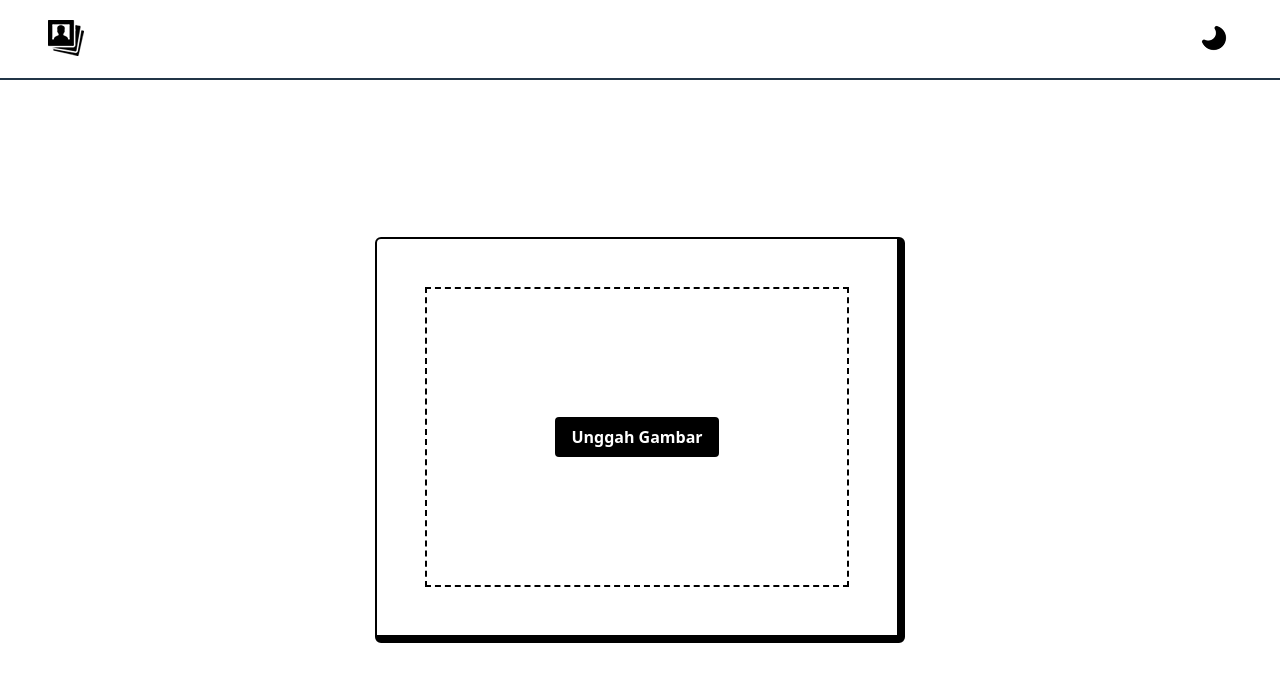
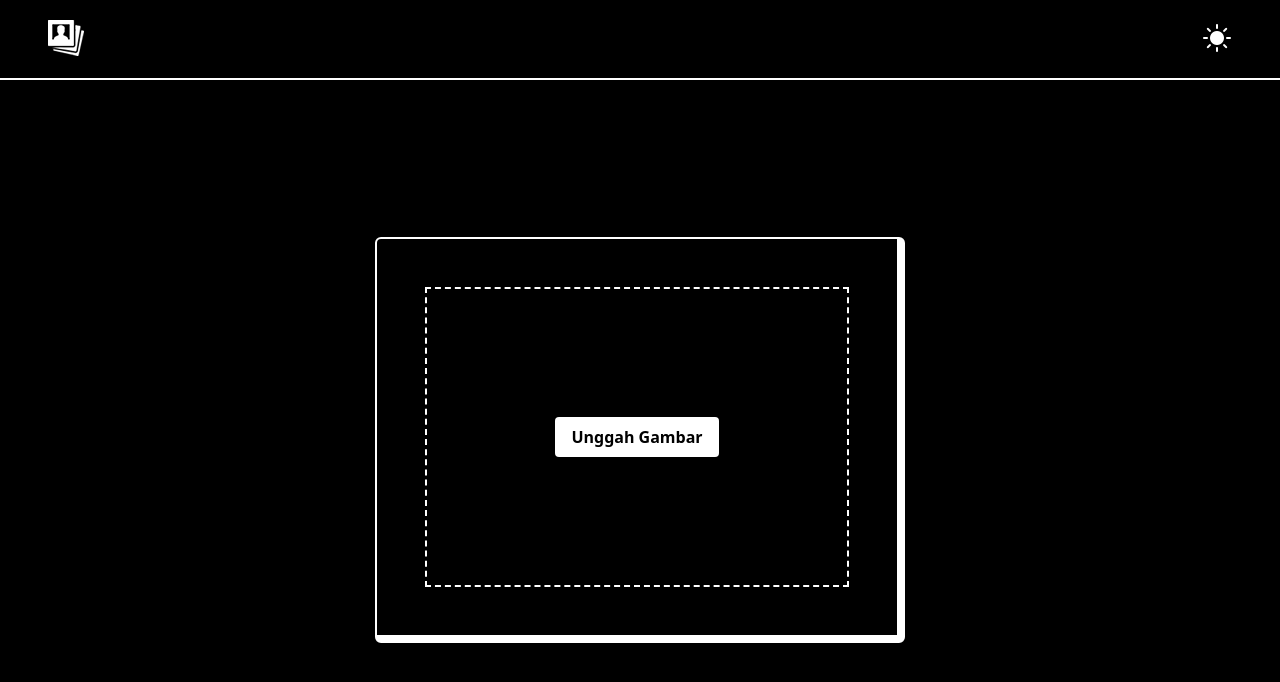
Before and after one commit to RizkiAlkarim/id-photo-maker, a React (Vite) app: page / in a window 1280 px wide. Shown: the top 682 px of the page. Built offline with nearby package versions, Linux system fonts and the light colour scheme.

Commit message:
feat: add dark theme

```diff
--- a/src/App.tsx
+++ b/src/App.tsx
@@ -2,15 +2,19 @@ import Navbar from "./components/navbar.tsx"
 import FileUploader from "./components/file-uploader.tsx"
 import Container from "./components/container.tsx"
 import EditMenu from "./components/edit-menu.tsx"
-import {useState, useEffect} from "react"
+import {useState} from "react"
 
 export default function App() {
+  const [theme, setTheme] = useState<boolean>(true)
+  function handleTheme(selectedTheme){
+    setTheme(selectedTheme)
+  }
 
   return (
-    <div className="h-screen max-w-screen">
-      <Navbar />
+    <div className={`${theme ? "bg-black text-white" : "bg-white text-black"} h-screen max-w-screen`}>
+      <Navbar handleTheme={handleTheme} theme={theme}/>
       <Container>
-        <EditMenu/>
+        <EditMenu theme={theme}/>
       </Container>
     </div>
   )
--- a/src/components/bg-selector.tsx
+++ b/src/components/bg-selector.tsx
@@ -1,15 +1,31 @@
 import MenuNavigation from "./menu-navigation.tsx"
 
-export default function BgSelector({bgColor, handleBgColor}){
+export default function BgSelector({bgColor, handleBgColor, theme}){
+  const colorOption =[
+    {
+      name: "white",
+      style: "bg-[#ffffff]"
+    },
+    {
+      name: "red",
+      style: "bg-[#db1514]"
+    },
+    {
+      name: "blue",
+      style: "bg-[#0090ff]"
+    },
+  ]
+
   return(
     <div className="flex flex-col gap-6">
       <div className="p-4 rounded border-solid border-1">
-        <p className="text-black font-semibold mb-2">Pilih latar belakang</p>
-        <fieldset className="flex gap-2 ">
-          <input type="radio" className="appearance-none checked:border-2 w-8 h-8 rounded bg-white border-solid border-black checked:border-2" name="background-color" checked={bgColor == "white"} onChange={() => handleBgColor("white")}/>
-          <input type="radio" className="appearance-none checked:border-2 w-8 h-8 rounded bg-red-500 border-solid border-black checked:border-2" name="background-color" checked={bgColor == "red"} onChange={() => handleBgColor("red")}/>
-          <input type="radio" className="appearance-none checked:border-2 w-8 h-8 rounded bg-blue-500 border-solid border-black checked:border-2" name="background-color" checked={bgColor == "blue"} onChange={() => handleBgColor("blue")}/>
-          <input type="radio" className="appearance-none checked:border-2 w-8 h-8 rounded bg-black border-solid border-black checked:border-2" name="background-color" checked={bgColor == "pick-color"} onChange={() => handleBgColor("pick-color")}/>
+        <p className={`${theme ? "text-white" : "text-black"} font-semibold mb-2`}>Pilih latar belakang</p>
+        <fieldset className="flex gap-2 items-center">
+          {
+            colorOption.map(({name, style})=> (
+              <input type="radio" key={name} className={`${theme ? "border-white" : "border-black"} ${style} appearance-none checked:border-3 checked:border-green-500 w-8 h-8 rounded border-solid border-1 cursor-pointer`} name="background-color" checked={bgColor == name} onChange={() => handleBgColor(name)}/>
+            ))
+          }
         </fieldset>
       </div>
     </div>
--- a/src/components/crop-tool.tsx
+++ b/src/components/crop-tool.tsx
@@ -1,15 +1,29 @@
 import MenuNavigation from "./menu-navigation.tsx"
 
-export default function CropTool({handleRatio, ratio}){
+export default function CropTool({handleRatio, ratio, theme}){
+  const ratioOption = [
+    {
+      id: "34",
+      aspect: "3:4"
+    },
+    {
+      id: "46",
+      aspect: "4:6"
+    },
+  ]
   return(
       <div className="flex flex-col gap-6">
         <div className="p-4 rounded border-solid border-1">
-          <p className="text-black font-semibold">Pilih rasio:</p>
-          <fieldset className="flex gap-2 items-center text-lg">
-              <input id="46" type="radio" className="appearance-none checked:border-2 w-4 h-4 rounded bg-white border-solid border-black border-2 checked:bg-blue-500" name="background-color" checked={ratio == "46"} onChange={() => handleRatio("46")}/>
-              <label htmlFor="46">4:6</label>
-              <input id="34" type="radio" className="appearance-none checked:border-2 w-4 h-4 rounded bg-white border-solid border-black border-2 checked:bg-blue-500" name="background-color" checked={ratio == "34"} onChange={() => handleRatio("34")}/>
-            <label htmlFor="34">3:4</label>
+          <p className={`${theme ? "text-white" : "text-black"} font-semibold`}>Pilih rasio:</p>
+          <fieldset className="flex gap-4 items-center text-lg">
+            {
+              ratioOption.map(({id, aspect}) => (
+                <div key={id} className="flex items-center gap-2">
+                  <input id={id} type="radio" className="appearance-none checked:border-2 w-4 h-4 rounded bg-white border-solid border-black border-2 checked:bg-green-500" name="background-color" checked={ratio == id} onChange={() => handleRatio(id)}/>
+                  <label htmlFor={id}>{aspect}</label>
+                </div>
+              ))
+            }
           </fieldset>
         </div>
       </div>
--- a/src/components/edit-menu.tsx
+++ b/src/components/edit-menu.tsx
@@ -6,12 +6,12 @@ import FileDownloader from "./file-downloader.tsx"
 import MenuNavigation from "./menu-navigation.tsx"
 import { useState } from "react"
 
-export default function EditMenu(){
+export default function EditMenu({theme}){
 
   const [file, setFile] = useState(null)
   const [currentMenu, setCurrentMenu] = useState("crop")
   const [ratio, setRatio] = useState(null)
-  const [bgColor, setBgColor] = useState(null)
+  const [bgColor, setBgColor] = useState("")
 
   function handleFileChange(imageData){
     setFile(imageData)
@@ -30,16 +30,16 @@ export default function EditMenu(){
   }
 
   return(
-    <div className="flex justify-betwwen items-end gap-12 p-12 rounded-md border-solid border-2 border-b-8 border-r-8 border-black min-w-[40vw]">
+    <div className={`${theme ? "border-white bg-black" : "border-black bg-white"} flex justify-betwwen items-end gap-12 p-12 rounded-md border-solid border-2 border-b-8 border-r-8 border-black min-w-[40vw]`}>
     {
-      !file || currentMenu == "upload" ? <FileUploader handleFileChange={handleFileChange} handleCurrentMenu={handleCurrentMenu} /> :
+      !file || currentMenu == "upload" ? <FileUploader handleFileChange={handleFileChange} handleCurrentMenu={handleCurrentMenu} theme={theme} /> :
         (
           <>
-          <Preview image={file}/>
+          <Preview image={file} theme={theme}/>
           <div className="flex flex-col gap-4 min-w-max">
             {
-              currentMenu == "crop" ? <CropTool handleRatio={handleRatio} ratio={ratio}/> :
-              currentMenu == "bg-selection" ? <BgSelector handleBgColor={handleBgColor} bgColor={bgColor}/> :
+              currentMenu == "crop" ? <CropTool handleRatio={handleRatio} ratio={ratio} theme={theme}/> :
+              currentMenu == "bg-selection" ? <BgSelector handleBgColor={handleBgColor} bgColor={bgColor} theme={theme}/> :
               <FileDownloader/>
             }
             <MenuNavigation currentMenu={currentMenu} handleCurrentMenu={handleCurrentMenu}/>
--- a/src/components/file-uploader.tsx
+++ b/src/components/file-uploader.tsx
@@ -1,4 +1,4 @@
-export default function FileUploader({handleFileChange, handleCurrentMenu}){
+export default function FileUploader({handleFileChange, handleCurrentMenu, theme}){
 
   function loadImage(event){
     const image = event.target.files[0]
@@ -10,11 +10,11 @@ export default function FileUploader({handleFileChange, handleCurrentMenu}){
   }
 
   return (
-      <div className="flex items-center justify-center relative p-32 border-dashed border-black border-2 hover:border-blue-500 w-full">
-        <button className="px-4 py-2 bg-black text-white rounded font-semibold hover:bg-blue-500">
+      <div className={`${theme ? "bg-black text-white border-white" : "bg-white text-black border-black"} flex items-center justify-center relative p-32 border-dashed border-2 hover:border-green-500 w-full`}>
+        <button className={`${!theme ? "bg-black text-white" : "bg-white text-black"} px-4 py-2 rounded font-semibold`}>
           Unggah Gambar
         </button>
-        <input type="file" accept=".png, .jpg, .jpeg" className="px-4 py-2 bg-black text-white rounded font-semibold text-center absolute opacity-0 inset-0 cursor-pointer" onChange={loadImage}/>
+        <input type="file" accept=".png, .jpg, .jpeg" className={`px-4 py-2 text-white rounded font-semibold text-center absolute opacity-0 inset-0 cursor-pointer`} onChange={loadImage}/>
       </div>
   )
 }
--- a/src/components/menu-navigation.tsx
+++ b/src/components/menu-navigation.tsx
@@ -17,7 +17,7 @@ export default function MenuNavigation({currentMenu, handleCurrentMenu}){
         <img src="../../public/previous.svg"/>
         Previous
       </button>
-      <button onClick={() => nextMenu(currentMenu)} className={`flex items-center justify-center gap-2 bg-blue-500 text-white border-solid border-black border-2 border-b-4 border-r-4 px-4 py-2 rounded font-semibold text-black cursor-pointer ${currentMenu == "download" && "hidden"}`}>
+      <button onClick={() => nextMenu(currentMenu)} className={`flex items-center justify-center gap-2 bg-green-500 text-white border-solid border-black border-2 border-b-4 border-r-4 px-4 py-2 rounded font-semibold text-black cursor-pointer ${currentMenu == "download" && "hidden"}`}>
         Next
         <img src="../../public/next.svg"/>
       </button>
--- a/src/components/navbar.tsx
+++ b/src/components/navbar.tsx
@@ -1,9 +1,9 @@
-export default function Navbar(){
+export default function Navbar({theme, handleTheme}){
   return (
     <div className="min-h-[10%] px-12 py-5 border-solid border-b-2">
       <div className="flex justify-between items-center">
-        <img src="../../public/logo.png"/>
-        <img src="../../public/dark.png"/>
+        <img src="../../public/logo.png" className={`${theme ? "invert" : "invert-0"}`}/>
+        <img src={`../../public/${theme ? "light" : "dark"}.png`} className={`${theme ? "invert" : "invert-0"} transition`} onClick={() => handleTheme(!theme)}/>
       </div>
     </div>
   )
--- a/src/components/preview.tsx
+++ b/src/components/preview.tsx
@@ -1,6 +1,6 @@
-export default function Preview({image}){
+export default function Preview({image, theme}){
   return(
-    <div className="border-solid border-1">
+    <div className={`${theme ? "border-white" : "border-black"} border-solid border-1`}>
       <img className="min-h-[50vh] max-h-[50vh]" src={image} />
     </div>
   )
```
Also changed, not shown: public/light.png (added).
